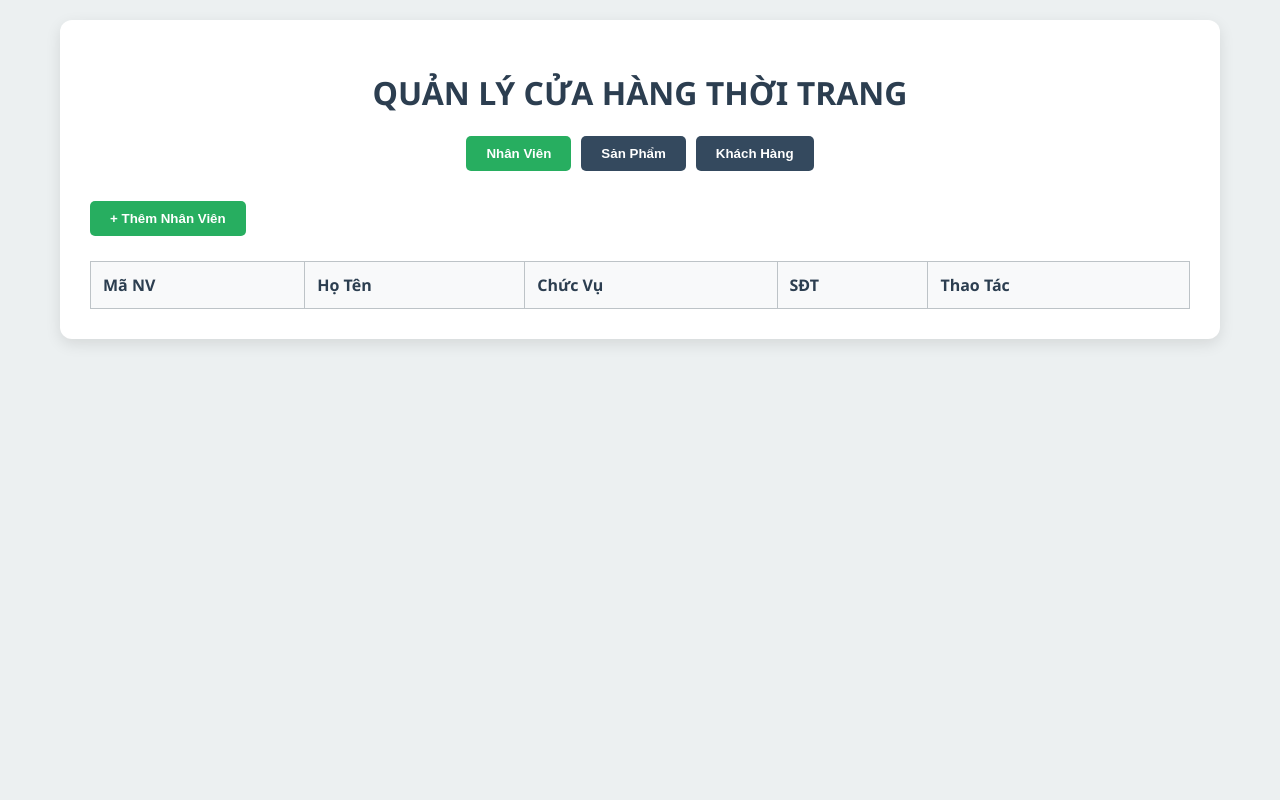
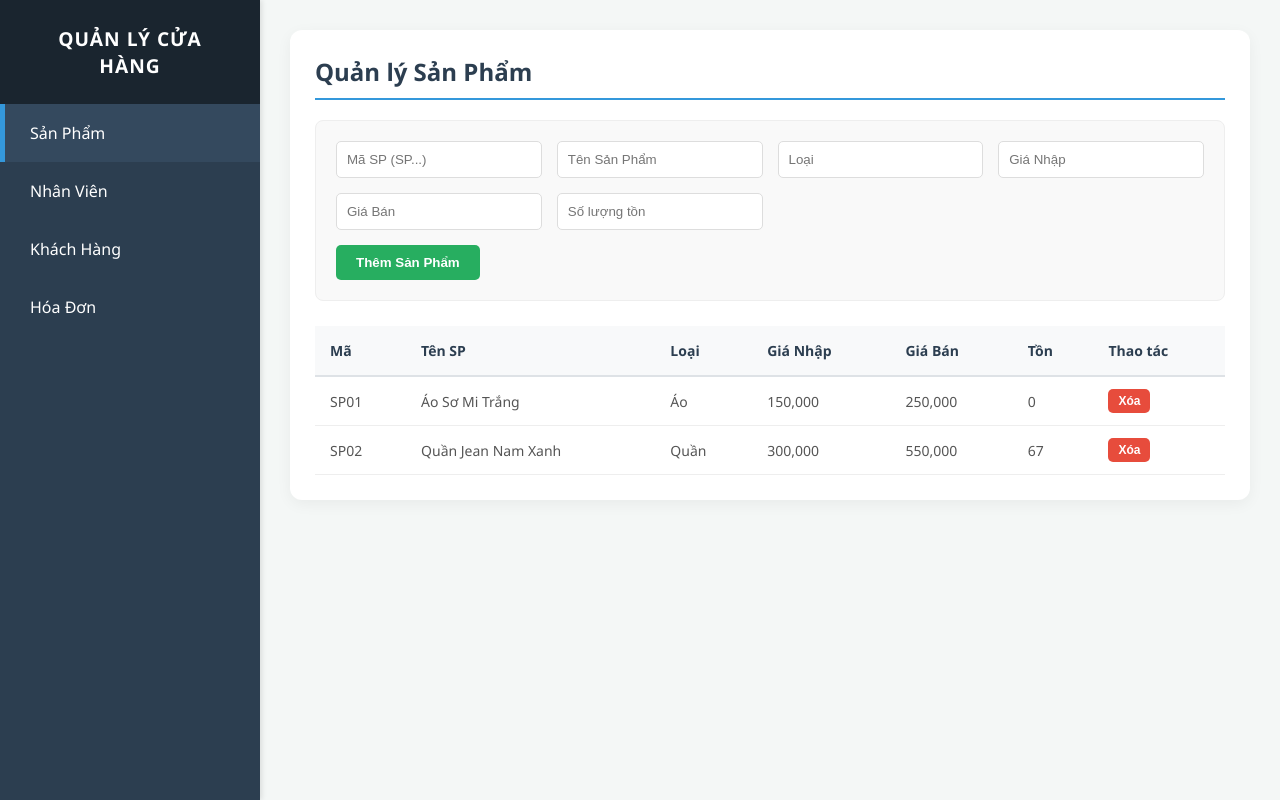
Before and after one commit to CuraMeoww/BTL-CSDL, a plain HTML site: page index.html in a window 1280 px wide. Drawn offline with Linux system fonts and the light colour scheme.

Commit message:
index.html

```diff
--- a/index.html
+++ b/index.html
@@ -2,192 +2,214 @@
 <html lang="vi">
 <head>
     <meta charset="UTF-8">
-    <meta name="viewport" content="width=device-width, initial-scale=1.0">
-    <title>Hệ Thống Quản Lý Cửa Hàng Quần Áo - Demo BTL</title>
+    <title>Hệ Thống Quản Lý Cửa Hàng - Lưu Trữ Dữ Liệu</title>
     <style>
-        :root { --primary-color: #2c3e50; --secondary-color: #34495e; --accent-color: #27ae60; --danger-color: #e74c3c; }
-        body { font-family: 'Segoe UI', Tahoma, Geneva, Verdana, sans-serif; background-color: #ecf0f1; margin: 0; padding: 20px; }
-       .container { max-width: 1100px; margin: auto; background: white; padding: 30px; border-radius: 12px; box-shadow: 0 5px 15px rgba(0,0,0,0.1); }
-        h1 { text-align: center; color: var(--primary-color); text-transform: uppercase; }
-       .nav-buttons { display: flex; justify-content: center; gap: 10px; margin-bottom: 30px; }
-        button { padding: 10px 20px; border: none; border-radius: 5px; cursor: pointer; transition: 0.3s; font-weight: bold; }
-       .btn-nav { background-color: var(--secondary-color); color: white; }
-       .btn-nav.active { background-color: var(--accent-color); }
-       .btn-add { background-color: var(--accent-color); color: white; margin-bottom: 15px; }
-       .btn-delete { background-color: var(--danger-color); color: white; padding: 5px 10px; }
+        :root { --primary: #2c3e50; --accent: #3498db; --success: #27ae60; --danger: #e74c3c; }
+        body { font-family: 'Segoe UI', Arial, sans-serif; margin: 0; display: flex; background: #f4f7f6; height: 100vh; }
+
+        /* Sidebar */
+        .sidebar { width: 260px; background: var(--primary); color: white; display: flex; flex-direction: column; box-shadow: 2px 0 5px rgba(0,0,0,0.1); }
+        .sidebar h2 { padding: 25px; text-align: center; background: #1a252f; margin: 0; font-size: 1.2em; text-transform: uppercase; letter-spacing: 1px; }
+        .nav-item { padding: 18px 25px; cursor: pointer; transition: 0.3s; border-left: 5px solid transparent; display: flex; align-items: center; gap: 10px; }
+        .nav-item:hover, .nav-item.active { background: #34495e; border-left: 5px solid var(--accent); }
+
+        /* Main Content */
+        .content { flex: 1; padding: 30px; overflow-y: auto; }
+        .card { background: white; padding: 25px; border-radius: 12px; box-shadow: 0 4px 15px rgba(0,0,0,0.05); }
+        h1 { margin-top: 0; color: #2c3e50; font-size: 1.5em; border-bottom: 2px solid var(--accent); padding-bottom: 10px; margin-bottom: 20px; }
+
+        /* Form Nhập liệu */
+        .form-container { background: #f9f9f9; padding: 20px; border-radius: 8px; margin-bottom: 25px; border: 1px solid #eee; }
+        .input-grid { display: grid; grid-template-columns: repeat(auto-fit, minmax(180px, 1fr)); gap: 15px; margin-bottom: 15px; }
+        input, select { padding: 10px; border: 1px solid #ddd; border-radius: 5px; outline: none; transition: 0.2s; }
+        input:focus { border-color: var(--accent); }
+
+        /* Nút bấm */
+        .btn { padding: 10px 20px; border: none; border-radius: 5px; cursor: pointer; font-weight: bold; color: white; transition: 0.2s; }
+        .btn-add { background: var(--success); }
+        .btn-del { background: var(--danger); padding: 5px 10px; font-size: 12px; }
+        .btn:hover { opacity: 0.8; transform: translateY(-1px); }
+
+        /* Bảng */
         table { width: 100%; border-collapse: collapse; margin-top: 10px; }
-        th, td { border: 1px solid #bdc3c7; padding: 12px; text-align: left; }
-        th { background-color: #f8f9fa; color: var(--primary-color); }
-       .modal { display: none; position: fixed; z-index: 100; left: 0; top: 0; width: 100%; height: 100%; background: rgba(0,0,0,0.6); }
-       .modal-content { background: white; margin: 5% auto; padding: 25px; width: 450px; border-radius: 10px; }
-       .form-group { margin-bottom: 15px; }
-        label { display: block; margin-bottom: 5px; font-weight: bold; }
-        input, select { width: 100%; padding: 10px; border: 1px solid #ccc; border-radius: 5px; box-sizing: border-box; }
+        th { background: #f8f9fa; color: var(--primary); padding: 15px; text-align: left; border-bottom: 2px solid #dee2e6; font-size: 14px; }
+        td { padding: 12px 15px; border-bottom: 1px solid #eee; font-size: 14px; color: #555; }
+        tr:hover { background: #fdfdfd; }
     </style>
 </head>
 <body>
 
-<div class="container">
-    <h1>Quản Lý Cửa Hàng Thời Trang</h1>
-
-    <div class="nav-buttons">
-        <button class="btn-nav active" onclick="switchTab('nv')">Nhân Viên</button>
-        <button class="btn-nav" onclick="switchTab('sp')">Sản Phẩm</button>
-        <button class="btn-nav" onclick="switchTab('kh')">Khách Hàng</button>
+<div class="sidebar">
+    <h2>Quản Lý Cửa Hàng</h2>
+    <div class="nav-item active" id="btn-sp" onclick="switchTab('sp')">Sản Phẩm</div>
+    <div class="nav-item" id="btn-nv" onclick="switchTab('nv')">Nhân Viên</div>
+    <div class="nav-item" id="btn-kh" onclick="switchTab('kh')">Khách Hàng</div>
+    <div class="nav-item" id="btn-hd" onclick="switchTab('hd')">Hóa Đơn</div>
 </div>
 
-    <div id="section-nv" class="data-section">
-        <button class="btn-add" onclick="openModal('nv')">+ Thêm Nhân Viên</button>
-        <table id="table-nv">
-            <thead>
-                <tr><th>Mã NV</th><th>Họ Tên</th><th>Chức Vụ</th><th>SĐT</th><th>Thao Tác</th></tr>
-            </thead>
-            <tbody></tbody>
-        </table>
+<div class="content">
+    <div class="card">
+        <h1 id="tab-title">Quản lý Sản Phẩm</h1>
+
+        <div class="form-container" id="dynamic-form">
+            <div class="input-grid" id="input-fields"></div>
+            <button class="btn btn-add" id="main-add-btn" onclick="handleAddItem()">Thêm Dữ Liệu Mới</button>
         </div>
 
-    <div id="section-sp" class="data-section" style="display:none;">
-        <button class="btn-add" onclick="openModal('sp')">+ Nhập Sản Phẩm</button>
-        <table id="table-sp">
-            <thead>
-                <tr><th>Mã SP</th><th>Tên Sản Phẩm</th><th>Loại</th><th>Giá Bán</th><th>Thao Tác</th></tr>
-            </thead>
-            <tbody></tbody>
+        <table id="main-table">
+            <thead id="table-head"></thead>
+            <tbody id="table-body"></tbody>
         </table>
     </div>
 </div>
 
-<div id="formModal" class="modal">
-    <div class="modal-content">
-        <h2 id="modalTitle">Thêm Dữ Liệu</h2>
-        <form id="mainForm">
-            <div id="dynamicFields"></div>
-            <div style="text-align: right; margin-top: 20px;">
-                <button type="button" onclick="closeModal()">Đóng</button>
-                <button type="submit" style="background-color: var(--accent-color); color:white;">Xác Nhận</button>
-            </div>
-        </form>
-    </div>
-</div>
-
 <script>
-// Dữ liệu mẫu khởi tạo dựa trên file SQL
+    // 1. Dữ liệu mặc định ban đầu
     const defaultData = {
-    nv:,
-    sp:
+        sp: [
+            { id: "SP01", name: "Áo Sơ Mi Trắng", type: "Áo", buy: 150000, sell: 250000, stock: 0 },
+            { id: "SP02", name: "Quần Jean Nam Xanh", type: "Quần", buy: 300000, sell: 550000, stock: 67 }
+        ],
+        nv: [
+            { id: "NV01", name: "Nguyễn Văn Anh", role: "Quản lý", phone: "0901234567", mail: "annv@gmail.com" },
+            { id: "NV02", name: "Nguyễn Phương Anh", role: "Bán hàng", phone: "0912345678", mail: "anhnp@gmail.com" }
+        ],
+        kh: [
+            { id: "KH01", name: "Nguyễn Thị Mai", phone: "0321456789", addr: "Hà Nội", gender: "Nữ" }
+        ],
+        hd: [
+            { id: "HD01", date: "2023-09-01", total: 400000, staff: "NV02", customer: "KH01" }
+        ]
     };
 
-// Khởi tạo localStorage
-function init() {
-    if(!localStorage.getItem('clothing_store_data')) {
-        localStorage.setItem('clothing_store_data', JSON.stringify(defaultData));
-    }
-    renderTable('nv');
+    // 2. Hàm Load dữ liệu từ LocalStorage
+    function loadData() {
+        const savedData = localStorage.getItem('storeManagementData');
+        return savedData ? JSON.parse(savedData) : defaultData;
     }
 
-function getData() {
-    return JSON.parse(localStorage.getItem('clothing_store_data'));
+    // 3. Hàm Lưu dữ liệu vào LocalStorage
+    function saveData() {
+        localStorage.setItem('storeManagementData', JSON.stringify(appData));
     }
 
-function saveData(data) {
-    localStorage.setItem('clothing_store_data', JSON.stringify(data));
+    let appData = loadData();
+    let currentTab = 'sp';
+
+    function switchTab(tab) {
+        currentTab = tab;
+        document.querySelectorAll('.nav-item').forEach(el => el.classList.remove('active'));
+        document.getElementById('btn-' + tab).classList.add('active');
+
+        const titles = {sp: "Sản Phẩm", nv: "Nhân Viên", kh: "Khách Hàng", hd: "Hóa Đơn"};
+        document.getElementById('tab-title').innerText = "Quản lý " + titles[tab];
+
+        renderForm();
+        renderTable();
     }
 
-function switchTab(tab) {
-    document.querySelectorAll('.data-section').forEach(s => s.style.display = 'none');
-    document.querySelectorAll('.btn-nav').forEach(b => b.classList.remove('active'));
-    document.getElementById('section-' + tab).style.display = 'block';
-    event.target.classList.add('active');
-    renderTable(tab);
+    function renderForm() {
+        const grid = document.getElementById('input-fields');
+        const addBtn = document.getElementById('main-add-btn');
+
+        if (currentTab === 'sp') {
+            grid.innerHTML = `
+                <input id="f1" placeholder="Mã SP (SP...)"> <input id="f2" placeholder="Tên Sản Phẩm">
+                <input id="f3" placeholder="Loại"> <input id="f4" type="number" placeholder="Giá Nhập">
+                <input id="f5" type="number" placeholder="Giá Bán"> <input id="f6" type="number" placeholder="Số lượng tồn">
+            `;
+            addBtn.innerText = " Thêm Sản Phẩm";
+        } else if (currentTab === 'nv') {
+            grid.innerHTML = `
+                <input id="f1" placeholder="Mã NV (NV...)"> <input id="f2" placeholder="Họ Tên">
+                <input id="f3" placeholder="Chức vụ"> <input id="f4" placeholder="Số điện thoại">
+                <input id="f5" placeholder="Email">
+            `;
+            addBtn.innerText = " Thêm Nhân Viên";
+        } else if (currentTab === 'kh') {
+            grid.innerHTML = `
+                <input id="f1" placeholder="Mã KH (KH...)"> <input id="f2" placeholder="Họ Tên">
+                <input id="f3" placeholder="Số điện thoại"> <input id="f4" placeholder="Địa chỉ">
+                <select id="f5"><option value="Nam">Nam</option><option value="Nữ">Nữ</option></select>
+            `;
+            addBtn.innerText = " Thêm Khách Hàng";
+        } else {
+            grid.innerHTML = `
+                <input id="f1" placeholder="Mã HĐ"> <input id="f2" type="date">
+                <input id="f3" type="number" placeholder="Tổng tiền"> <input id="f4" placeholder="Mã NV">
+                <input id="f5" placeholder="Mã KH">
+            `;
+            addBtn.innerText = " Tạo Hóa Đơn";
+        }
     }
 
-function renderTable(tab) {
-    const data = getData()[tab];
-    const tbody = document.querySelector(`#table-${tab} tbody`);
-    if(!tbody) return;
-    tbody.innerHTML = '';
+    function renderTable() {
+        const head = document.getElementById('table-head');
+        const body = document.getElementById('table-body');
 
-    data.forEach((item, index) => {
-        let row = `<tr>`;
-        Object.values(item).forEach(val => {
-            row += `<td>${typeof val === 'number'? val.toLocaleString() + 'đ' : val}</td>`;
-        });
-        row += `<td><button class="btn-delete" onclick="deleteItem('${tab}', ${index})">Xóa</button></td></tr>`;
-        tbody.innerHTML += row;
-    });
+        let h = (currentTab==='sp') ? ["Mã", "Tên SP", "Loại", "Giá Nhập", "Giá Bán", "Tồn", "Thao tác"] :
+                (currentTab==='nv') ? ["Mã NV", "Tên NV", "Chức vụ", "SĐT", "Email", "Thao tác"] :
+                (currentTab==='kh') ? ["Mã KH", "Họ Tên", "SĐT", "Địa chỉ", "Giới tính", "Thao tác"] :
+                                      ["Mã HD", "Ngày tạo", "Thành tiền", "NV Lập", "Khách hàng", "Thao tác"];
+
+        head.innerHTML = `<tr>${h.map(title => `<th>${title}</th>`).join('')}</tr>`;
+
+        body.innerHTML = appData[currentTab].map((item, index) => `
+            <tr>
+                ${Object.values(item).map(v => `<td>${typeof v === 'number' ? v.toLocaleString() : v}</td>`).join('')}
+                <td><button class="btn btn-del" onclick="handleDeleteItem(${index})">Xóa</button></td>
+            </tr>
+        `).join('');
     }
 
-function openModal(type) {
-    const modal = document.getElementById('formModal');
-    const fields = document.getElementById('dynamicFields');
-    modal.dataset.type = type;
-    fields.innerHTML = '';
+    function handleAddItem() {
+        const inputs = [
+            document.getElementById('f1')?.value,
+            document.getElementById('f2')?.value,
+            document.getElementById('f3')?.value,
+            document.getElementById('f4')?.value,
+            document.getElementById('f5')?.value,
+            document.getElementById('f6')?.value
+        ];
 
-    if(type === 'nv') {
-        fields.innerHTML = `
-            <div class="form-group"><label>Mã NV</label><input id="inp-id" required></div>
-            <div class="form-group"><label>Tên NV</label><input id="inp-name" required></div>
-            <div class="form-group"><label>Chức Vụ</label><input id="inp-pos" required></div>
-            <div class="form-group"><label>SĐT</label><input id="inp-phone" required></div>
-        `;
-    } else if(type === 'sp') {
-        fields.innerHTML = `
-            <div class="form-group"><label>Mã SP</label><input id="inp-id" required></div>
-            <div class="form-group"><label>Tên SP</label><input id="inp-name" required></div>
-            <div class="form-group"><label>Loại SP</label><input id="inp-cat" required></div>
-            <div class="form-group"><label>Giá Bán</label><input type="number" id="inp-price" required></div>
-        `;
-    }
-    modal.style.display = 'block';
-}
-
-function closeModal() { document.getElementById('formModal').style.display = 'none'; }
-
-document.getElementById('mainForm').onsubmit = function(e) {
-    e.preventDefault();
-    const type = document.getElementById('formModal').dataset.type;
-    const allData = getData();
-    let newItem = {};
-
-    if(type === 'nv') {
-        newItem = {
-            id: document.getElementById('inp-id').value,
-            name: document.getElementById('inp-name').value,
-            pos: document.getElementById('inp-pos').value,
-            phone: document.getElementById('inp-phone').value
-        };
-    } else if(type === 'sp') {
-        newItem = {
-            id: document.getElementById('inp-id').value,
-            name: document.getElementById('inp-name').value,
-            cat: document.getElementById('inp-cat').value,
-            price: parseInt(document.getElementById('inp-price').value)
-        };
-    }
-
-    // Kiểm tra trùng mã (Constraint)
-    if(allData[type].some(x => x.id === newItem.id)) {
-        alert("Lỗi: Mã định danh đã tồn tại!");
+        if (!inputs[0] || !inputs[1]) {
+            alert("Vui lòng nhập ít nhất Mã định danh và Tên!");
             return;
         }
 
-    allData[type].push(newItem);
-    saveData(allData);
-    closeModal();
-    renderTable(type);
-};
+        let newItem = {};
+        if (currentTab === 'sp') {
+            newItem = { id: inputs[0], name: inputs[1], type: inputs[2], buy: Number(inputs[3]), sell: Number(inputs[4]), stock: Number(inputs[5]) };
+        } else if (currentTab === 'nv') {
+            newItem = { id: inputs[0], name: inputs[1], role: inputs[2], phone: inputs[3], mail: inputs[4] };
+        } else if (currentTab === 'kh') {
+            newItem = { id: inputs[0], name: inputs[1], phone: inputs[2], addr: inputs[3], gender: inputs[4] };
+        } else {
+            newItem = { id: inputs[0], date: inputs[1], total: Number(inputs[2]), staff: inputs[3], customer: inputs[4] };
+        }
 
-function deleteItem(type, index) {
-    if(confirm('Xác nhận xóa dữ liệu này?')) {
-        const allData = getData();
-        allData[type].splice(index, 1);
-        saveData(allData);
-        renderTable(type);
+        appData[currentTab].push(newItem);
+
+        // LƯU DỮ LIỆU VÀ RENDER LẠI
+        saveData();
+        renderTable();
+
+        // Reset form
+        document.querySelectorAll('.input-grid input').forEach(i => i.value = "");
+    }
+
+    function handleDeleteItem(index) {
+        if (confirm("Bạn có chắc chắn muốn xóa bản ghi này?")) {
+            appData[currentTab].splice(index, 1);
+
+            // LƯU DỮ LIỆU VÀ RENDER LẠI
+            saveData();
+            renderTable();
         }
     }
 
-// Khởi động hệ thống
-init();
+    // Khởi tạo trang lần đầu
+    switchTab('sp');
 </script>
 </body>
 </html>
```
Lines whose indentation alone changed are shown as unchanged.
